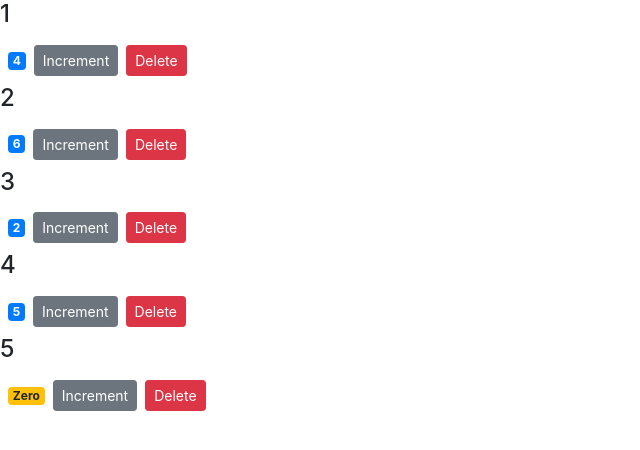
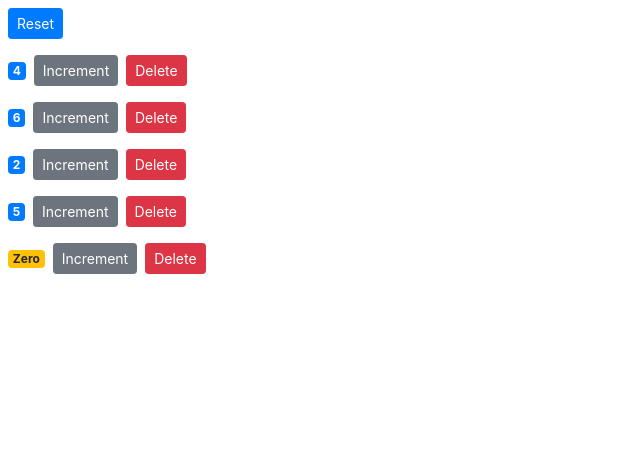
Before and after one commit to garydeol8/HelloWorld, a React (Create React App) app in the folder counter-app/: page / in a window 1280 px wide. Shown: the top 450 px of the page, without its empty margins (0-640 px from the left). Built offline with nearby package versions, Linux system fonts and the light colour scheme.

Commit message:
Reset functionality.

```diff
--- a/counter-app/src/components/counter.jsx
+++ b/counter-app/src/components/counter.jsx
@@ -2,7 +2,7 @@
 
 class Counter extends Component {
     state = {
-        value: this.props.value
+        value: this.props.counter.value
     };
 
     handleIncrement = (product) => {
@@ -13,14 +13,15 @@
     render() {
         return (
             <div>
-                <h4>{this.props.id}</h4>
                 <span className={this.getBadgeClasses()}>{this.formatCount()}</span>
                 <button
                     onClick={() => this.handleIncrement({ id: 1 })}
                     className="btn btn-secondary btn-sm">
                     Increment
                 </button>
-                <button onClick={this.props.onDelete} className="btn btn-danger btn-sm m-2">
+                <button
+                    onClick={() => this.props.onDelete(this.props.counter.id)}
+                    className="btn btn-danger btn-sm m-2">
                     Delete
                 </button>
             </div>
--- a/counter-app/src/components/counters.jsx
+++ b/counter-app/src/components/counters.jsx
@@ -12,16 +12,32 @@
         ]
     };
 
-    handleDelete = () => {
-        console.log("Delete event handler.");
+    handleReset = () => {
+        const counters = this.state.counters.map(c => {
+            c.value = 0;
+            return c;
+        })
+        this.setState({ counters: counters });
+    };
+
+    handleDelete = (counterId) => {
+        const counters = this.state.counters.filter(c => c.id !== counterId);
+        this.setState({ counters: counters });
     }
 
     render() {
         return (
             <div>
+                <button
+                    onClick={this.handleReset}
+                    className="btn btn-primary btn-sm m-2">Reset</button>
                 {this.state.counters.map(counter =>
-                <Counter key={counter.id} value={counter.value} id={counter.id} onDelete={this.handleDelete} >
-                </Counter>
+                    <Counter
+                        key={counter.id}
+                        value={counter.value}
+                        onDelete={this.handleDelete}
+                        counter={counter}
+                    />
                 )}
             </div>
         );
```
Lines whose indentation alone changed are shown as unchanged.
